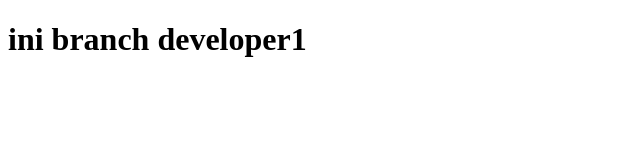
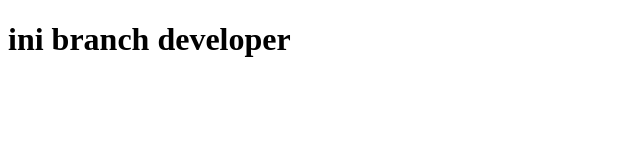
Before and after one commit to roby-aw/pelatihan, a plain HTML site: page index.html in a window 1280 px wide. Shown: the full height of the page, 0-640 px from the left. Drawn offline with Linux system fonts and the light colour scheme.

Commit message:
Update index.html

```diff
--- a/index.html
+++ b/index.html
@@ -7,6 +7,6 @@
     <title>Document</title>
 </head>
 <body>
-    <h1>ini branch developer1</h1>
+    <h1>ini branch developer</h1>
 </body>
 </html>
```
